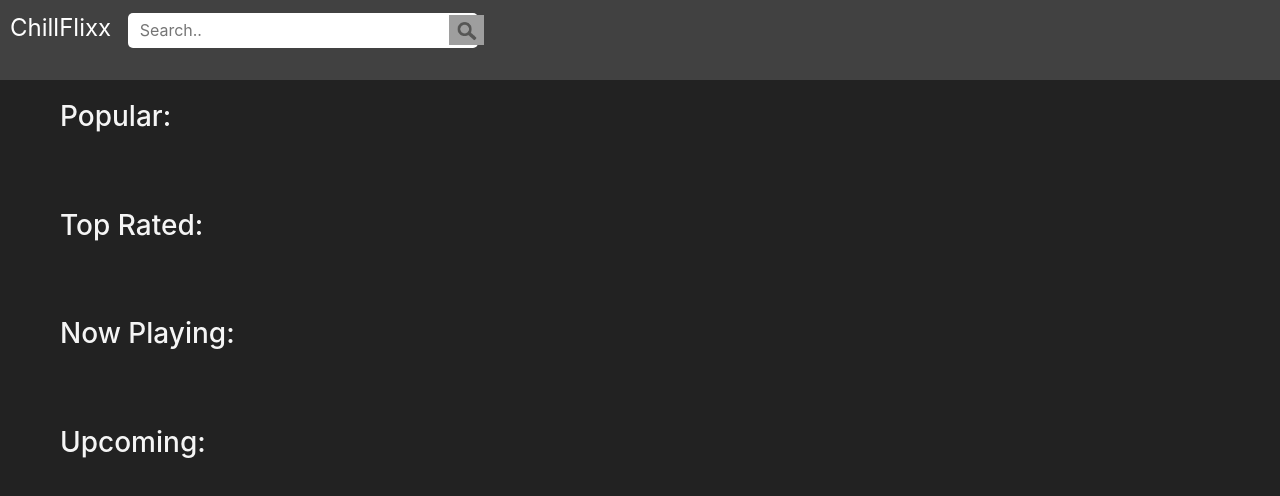
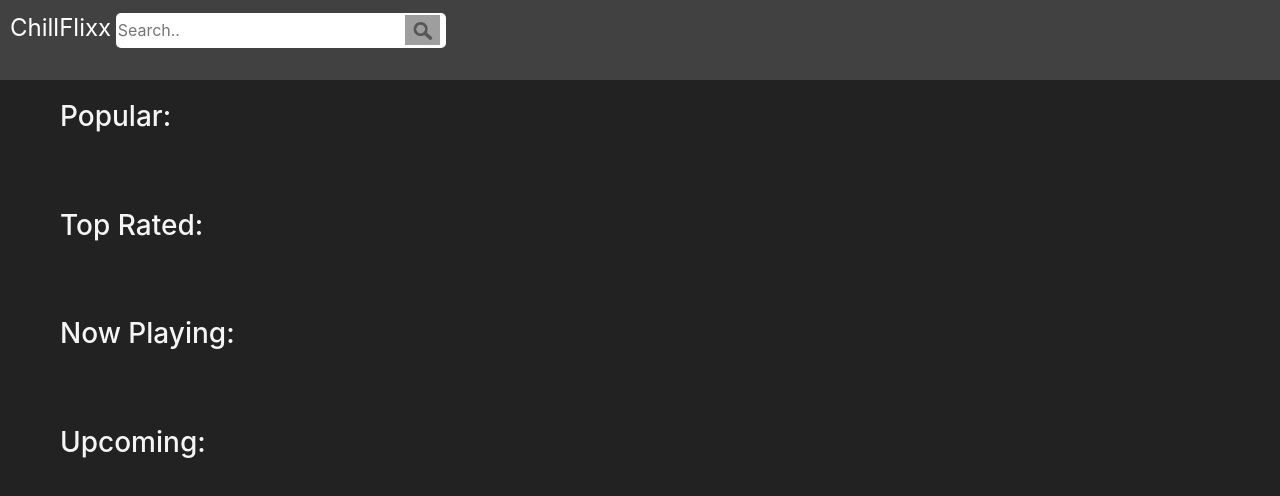
Before and after one commit to pornwine/movieflix, a website: page index.html in a window 1280 px wide. Shown: the top 496 px of the page. Drawn offline with nearby package versions, Linux system fonts and the light colour scheme; no server answers; grey boxes are pictures that could not be loaded.

Commit message:
Update mainPage.css

```diff
--- a/mainPage.css
+++ b/mainPage.css
@@ -26,11 +26,8 @@
     outline: none;
     border:none;
     height: 35px;
-    margin-left: 12px;
-    padding-left: 12px;
-    padding-right: 12px;
-    margin-right: 12px;
-    width: 350px;
+
+    width: 330px;
 }
 #searchButton{
     height: 30px;
@@ -58,7 +55,7 @@
     height: 100px;
     border-radius: 5px;
     margin-bottom: 20px;
-    line-height: 20px;
+    line-height: 15px;
 
     animation-name: fadeIn;
     animation-duration: 0.5s;
@@ -85,7 +82,7 @@
 
 #Container{
 
-    display: inline-table;
+    display: inline-block;
     width: 1150px;
     margin-top: 100px ;
     margin-left: 50px;
```
